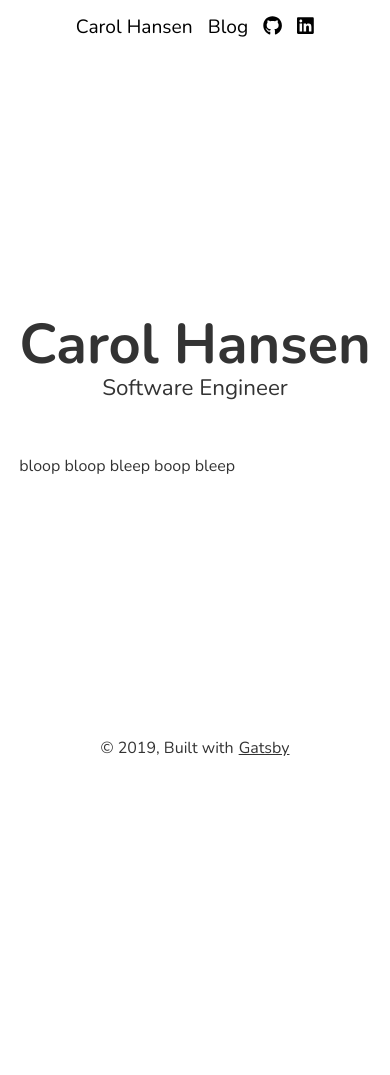
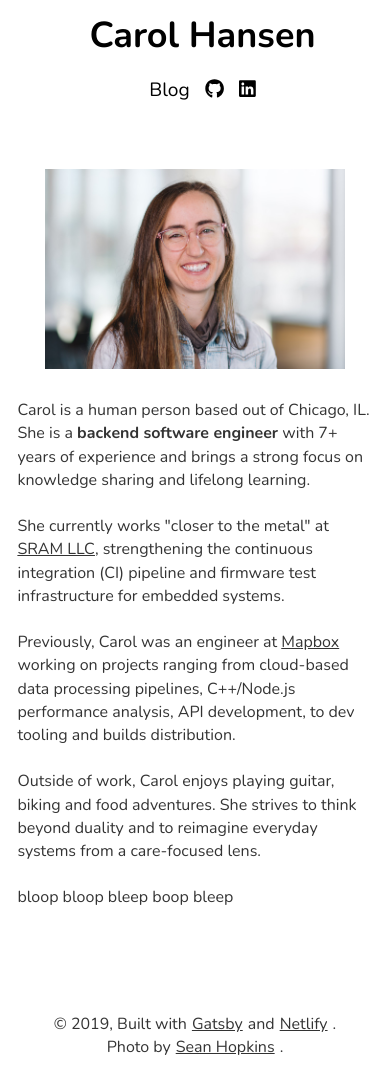
Before and after one commit to GretaCB/mimi, a Gatsby site: page / in a window 390 px wide. Before the commit the page ends 844 px from the top, so only its background shows below. Built offline with nearby package versions, Linux system fonts and the light colour scheme; Gatsby itself is replaced by a stand-in of ours.

Commit message:
Update styling to be mobile-friendly, update test snapshot based on expected changes, update bio, add photo and credit, update secure deps

```diff
--- a/src/components/header.js
+++ b/src/components/header.js
@@ -10,6 +10,12 @@ const Content = styled.div`
   max-width: 860px;
   padding: 1rem 1.0875rem;
   font-size: 1.2rem;
+`
+
+const ContentLinks = styled.p`
+  max-width: 860px;
+  font-size: 1.2rem;
+  text-align: center;
 `
 
 const NavLink = styled(Link)`
@@ -65,7 +71,7 @@ const IconLink = styled.a`
 `
 
 const HomeLink = styled(NavLink)`
-  margin-left: 0;
+  align-content: center;
 `
 
 const SiteHeader = styled.header`
@@ -73,13 +79,15 @@ const SiteHeader = styled.header`
   display: flex;
   align-content: center;
   justify-content: center;
+  height: 20vh;
 `
 
 const Header = ({ siteTitle }) => (
   <SiteHeader>
     <Content>
+      <h1><HomeLink to="/">{siteTitle}</HomeLink></h1>
+      <ContentLinks>
         <p>
-        <HomeLink to="/">{siteTitle}</HomeLink>
           <NavLink to="/blog">Blog</NavLink>
           <IconLink href="https://github.com/gretacb">
             <FontAwesomeIcon icon={faGithub} />
@@ -88,6 +96,7 @@ const Header = ({ siteTitle }) => (
             <FontAwesomeIcon icon={faLinkedin} />
           </IconLink>
         </p>
+      </ContentLinks>
     </Content>
   </SiteHeader>
 )
--- a/src/components/landing-bio.js
+++ b/src/components/landing-bio.js
@@ -2,6 +2,7 @@ import React from "react"
 import PropTypes from "prop-types"
 import { StaticQuery, graphql } from "gatsby"
 import styled from "@emotion/styled"
+import BioImage from "../images/carol_bio.jpg"
 
 const Description = styled.div`
   text-align: left;
@@ -16,13 +17,6 @@ const OuterContainer = styled.div`
   align-items: center;
   justify-content: center;
   flex-direction: row;
-  height: 78vh;
-`
-
-const Title = styled.p`
-  padding: 0;
-  margin-bottom: 3.5rem;
-  font-size: 1.4rem;
 `
 
 const NameHeader = styled.h1`
@@ -44,9 +38,17 @@ const LandingBio = () => (
     render={data => (
       <OuterContainer>
         <Container>
-          <NameHeader>{data.site.siteMetadata.title}</NameHeader>
-          <Title>Software Engineer</Title>
+              <img
+                alt="mi"
+                src={BioImage}
+                width='300'
+                height='200'
+              />
             <Description>
+              <p>Carol is a human person based out of Chicago, IL. She is a <b>backend software engineer</b> with 7+ years of experience and brings a strong focus on knowledge sharing and lifelong learning.</p>
+              <p>She currently works "closer to the metal" at <a href="https://www.sram.com/en/sram">SRAM LLC</a>, strengthening the continuous integration (CI) pipeline and firmware test infrastructure for embedded systems.</p>
+              <p>Previously, Carol was an engineer at <a href="https://www.mapbox.com/">Mapbox</a> working on projects ranging from cloud-based data processing pipelines, C++/Node.js performance analysis, API development, to dev tooling and builds distribution.</p>
+              <p>Outside of work, Carol enjoys playing guitar, biking and food adventures. She strives to think beyond duality and to reimagine everyday systems from a care-focused lens.</p>
               <p>bloop bloop bleep boop bleep</p>
             </Description>
         </Container>
--- a/src/components/layout.js
+++ b/src/components/layout.js
@@ -22,9 +22,27 @@ const Content = styled.div`
 
 const GatsbyLink = styled.a`
   margin-left: 5px;
+  margin-right: 5px;
+`
+
+const NetlifyLink = styled.a`
+  margin-left: 5px;
+  margin-right: 5px;
+`
+
+const SeanLink = styled.a`
+  display: flex;
+  margin-left: 5px;
+  margin-right: 5px;
 `
 
 const Footer = styled.footer`
+  display: flex;
+  justify-content: center;
+  padding-top: 5rem;
+`
+
+const PhotoFooter = styled.footer`
   display: flex;
   justify-content: center;
 `
@@ -48,8 +66,12 @@ const Layout = ({ children }) => (
           <Footer>
             © {new Date().getFullYear()}, Built with
             {` `}
-            <GatsbyLink href="https://www.gatsbyjs.org">Gatsby</GatsbyLink>
+            <GatsbyLink href="https://www.gatsbyjs.org">Gatsby</GatsbyLink> and
+            <NetlifyLink href="https://www.netlify.com/">Netlify</NetlifyLink>.
           </Footer>
+          <PhotoFooter>
+            Photo by <SeanLink href="https://www.instagram.com/sirbruceleroy/">Sean Hopkins</SeanLink>.
+          </PhotoFooter>
         </Content>
       </>
     )}
--- a/src/pages/blog.js
+++ b/src/pages/blog.js
@@ -41,7 +41,6 @@ const IndexPage = ({ data }) => {
     <Layout>
       <SEO title="Blog" />
       <Content>
-        <h1>Blog</h1>
         {data.allMarkdownRemark.edges.map(({ node }) => (
           <div key={node.id}>
             <Link
```
Also changed, not shown: package.json (+5 -5 lines), src/components/__tests__/header.js (+1 -1 lines), src/images/carol_bio.jpg (added), 2 other files. Lines whose indentation alone changed are shown as unchanged.
